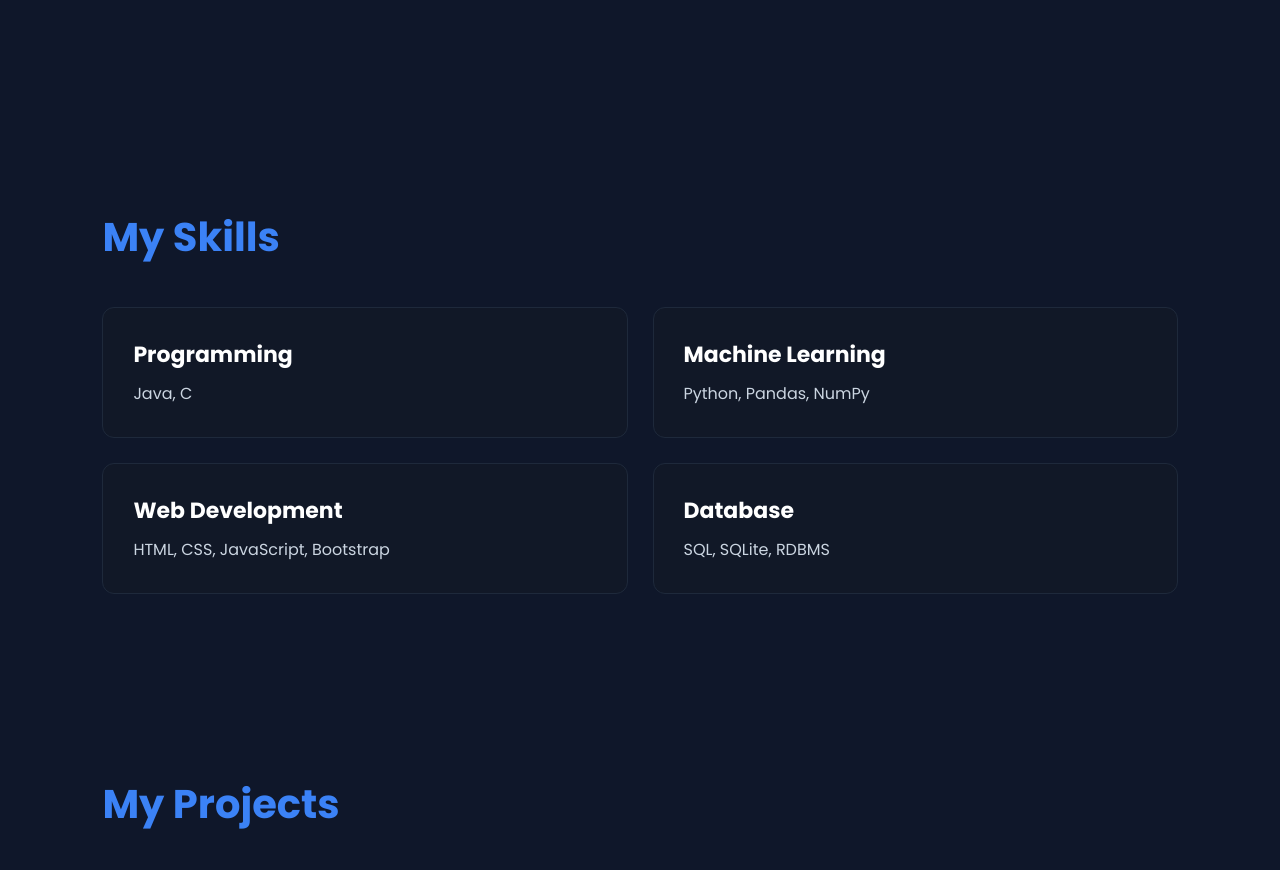
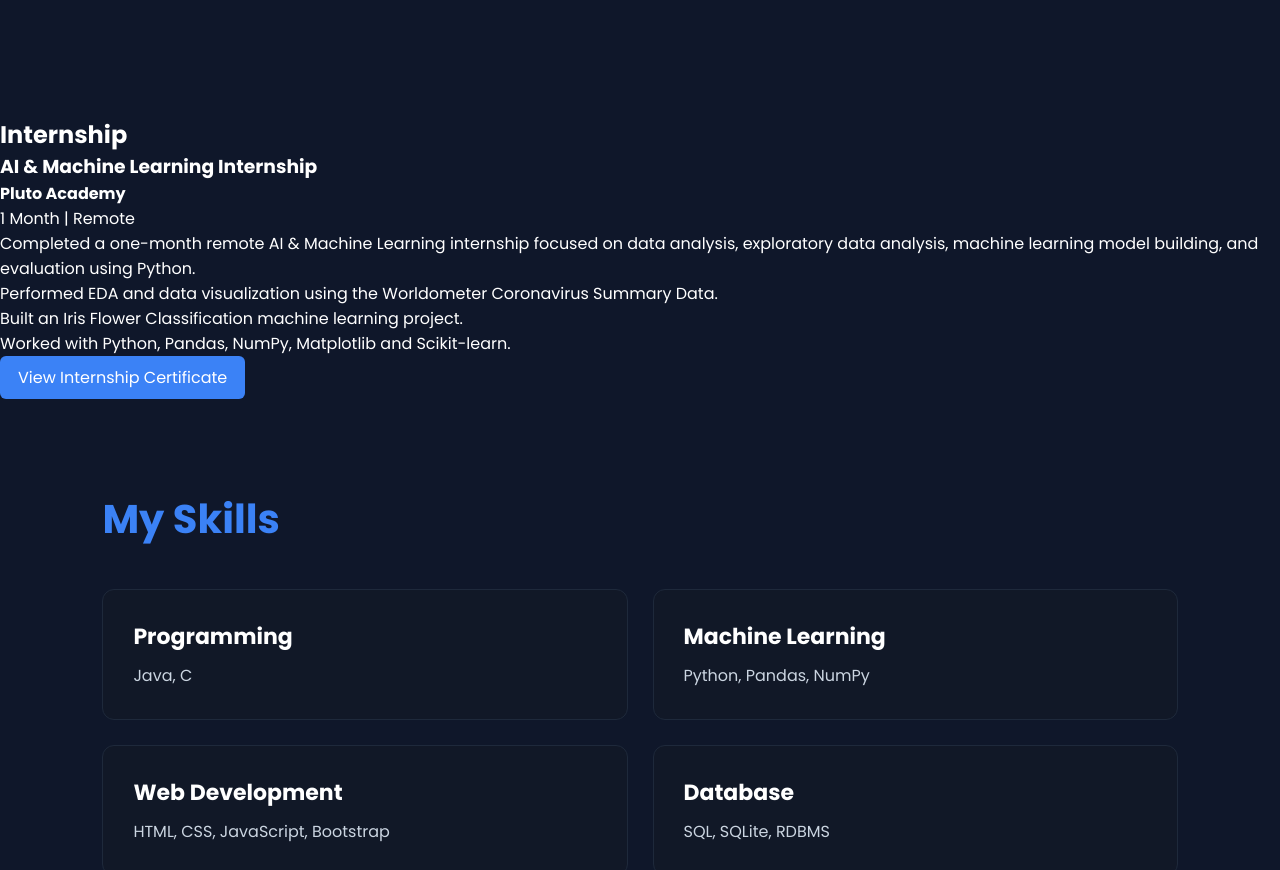
Before and after one commit to PramodGouda-28/portfolio, a plain HTML site: page index.html in a window 1280 px wide. Shown: the part 1132-2002 px from the top of the page. Drawn offline with Linux system fonts and the light colour scheme.

Commit message:
Update index.html

```diff
--- a/index.html
+++ b/index.html
@@ -27,6 +27,7 @@
         <ul class="nav-links">
             <li><a href="#home">Home</a></li>
             <li><a href="#about">About</a></li>
+            <li><a href="#internship">Internship</a></li>
             <li><a href="#skills">Skills</a></li>
             <li><a href="#projects">Projects</a></li>
             <li><a href="#certificates">Certificates</a></li>
@@ -116,6 +117,37 @@
     </p>
 
 </section>
+
+<section id="internship" class="internship">
+    <h2>Internship</h2>
+
+    <div class="internship-card">
+        <h3>AI & Machine Learning Internship</h3>
+        <h4>Pluto Academy</h4>
+
+        <p class="internship-duration">
+            1 Month | Remote
+        </p>
+
+        <p>
+            Completed a one-month remote AI & Machine Learning internship
+            focused on data analysis, exploratory data analysis, machine
+            learning model building, and evaluation using Python.
+        </p>
+
+        <ul>
+            <li>Performed EDA and data visualization using the Worldometer Coronavirus Summary Data.</li>
+            <li>Built an Iris Flower Classification machine learning project.</li>
+            <li>Worked with Python, Pandas, NumPy, Matplotlib and Scikit-learn.</li>
+        </ul>
+            <a href="assets/certificates/internship-certificate.pdf"
+            target="_blank"
+            class="certificate-btn">
+            View Internship Certificate
+        </a>
+    </div>
+</section>
+
         <!-- SKILLS SECTION -->
 
     <section id="skills" class="skills">
```
